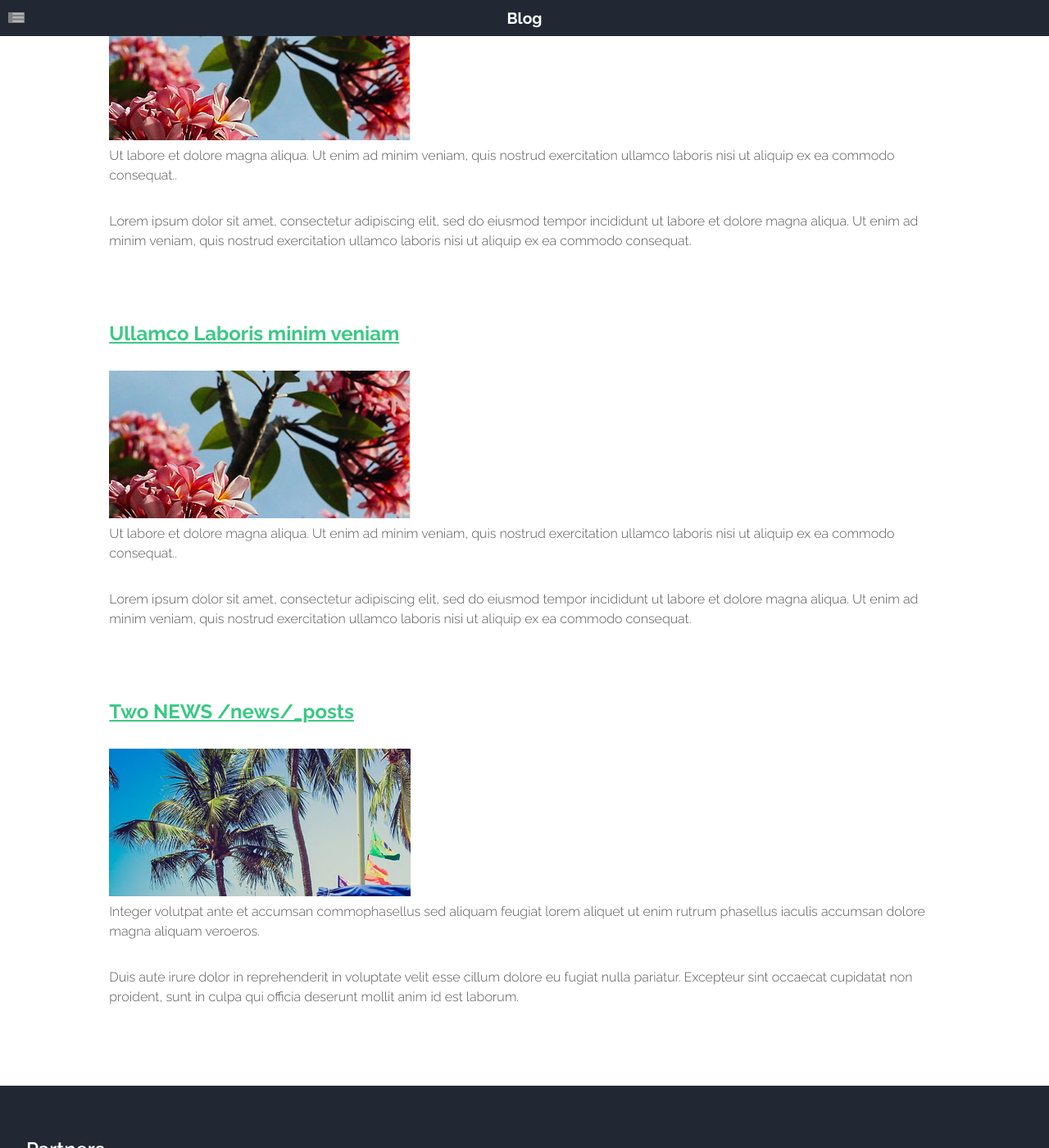
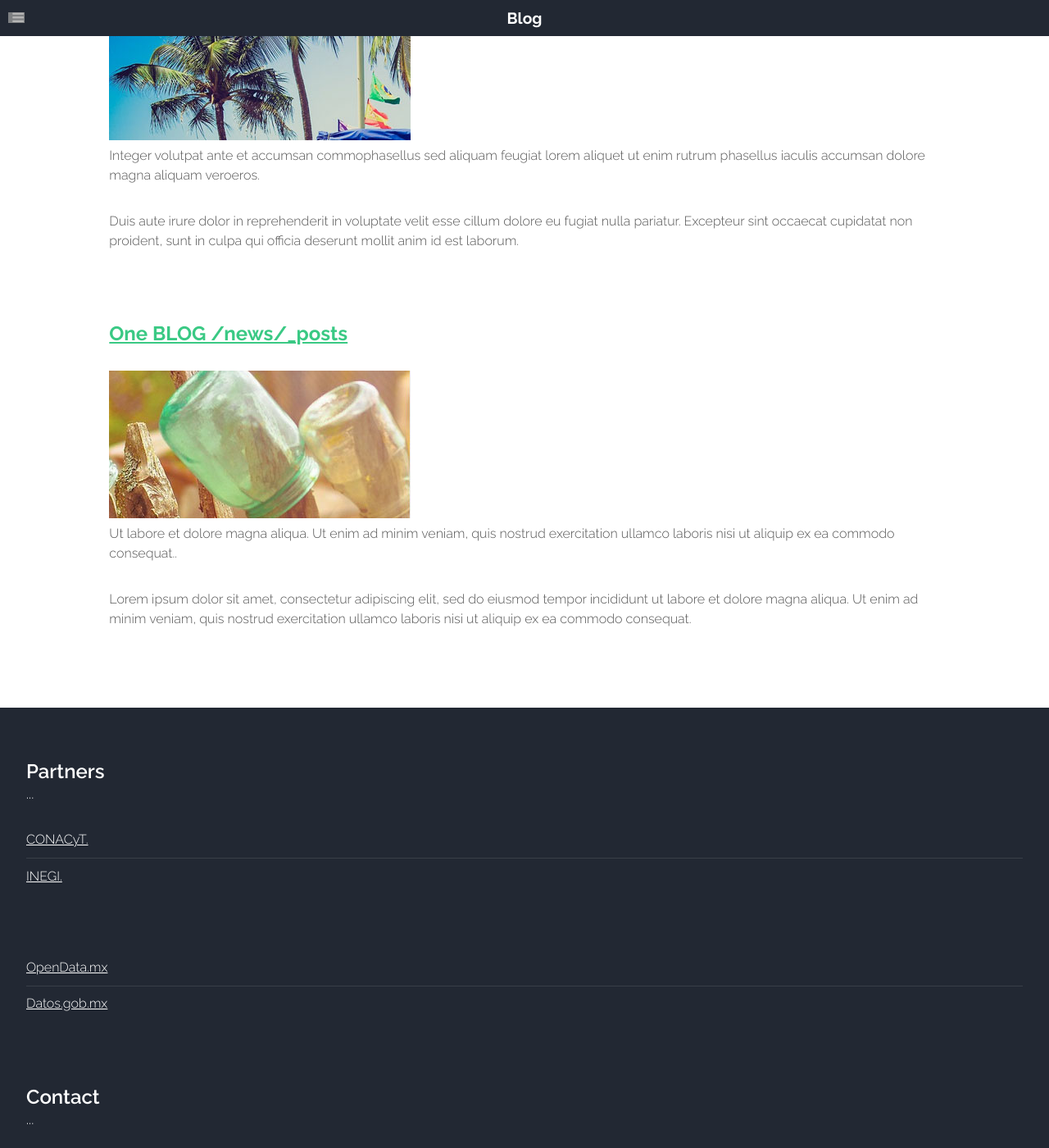
Before and after one commit to etanmn283/p11, a Jekyll site: the page built from blog/index.html, in a window 1280 px wide and 1400 px high, scrolled down 880 px. Shown: the whole window at 82% size. Built offline with Jekyll 4.4.1, drawn with Linux system fonts in a browser that asks for light colours; some of the changed text lies outside the part shown; grey boxes are pictures that could not be loaded.

Commit message:
29NOV2017_7

```diff
--- a/_includes/nav.html
+++ b/_includes/nav.html
@@ -5,7 +5,7 @@
 			<li {% if current[1] == 'index.html' %}class='current'{% endif %}><a href="{{ site.baseurl }}/index.html">Home</a></li>
 			<li {% if current[1] == 'news' %}class='current'{% endif %}><a href="{{ site.baseurl }}/news/index.html">News</a></li>
 			<li {% if current[1] == 'projects.html' %}class='current'{% endif %}><a href="{{ site.baseurl }}/projects.html">Projects</a></li>
-			<li {% if current[1] == 'blog' %}class='current'{% endif %}><a href="{{ site.baseurl }}/blog">Blog</a></li>
+			<li {% if current[1] == 'blog' %}class='current'{% endif %}><a href="{{ site.baseurl }}/blog/index.html">Blog</a></li>
 			<li {% if current[1] == 'members.html' %}class='current'{% endif %}><a href="{{ site.baseurl }}/members.html">Members</a></li>
 			<li {% if current[1] == 'contacts.html' %}class='current'{% endif %}><a href="{{ site.baseurl }}/contactus.html">Contact Us</a></li>
 		</ul>
--- a/_layouts/default.html
+++ b/_layouts/default.html
@@ -68,7 +68,7 @@
 											<span><a href="#">contact.ml4mx@gmail.com</a></span>
 										</li>
 										<li>
-											<span class="github">GitHub</span>
+											<span class="mail">GitHub</span>
 											<span><a href="https://github.com/ml4mx">https://github.com/ml4mx</a></span>
 										</li>
 										<!-- <li>
--- /dev/null
+++ b/blog/_posts/2014-08-20-one.md
@@ -0,0 +1,8 @@
+---
+title: One BLOG /news/_posts
+featured: images/pic04.jpg
+layout: post
+---
+
+<p>Ut labore et dolore magna aliqua. Ut enim ad minim veniam, quis nostrud exercitation ullamco laboris nisi ut aliquip ex ea commodo consequat..</p>
+<p>Lorem ipsum dolor sit amet, consectetur adipiscing elit, sed do eiusmod tempor incididunt ut labore et dolore magna aliqua. Ut enim ad minim veniam, quis nostrud exercitation ullamco laboris nisi ut aliquip ex ea commodo consequat.</p>
--- /dev/null
+++ b/blog/_posts/2014-08-25-two.md
@@ -0,0 +1,8 @@
+---
+title: Two BLOG /news/_posts
+featured: images/pic02.jpg
+layout: post
+---
+
+<p>Integer volutpat ante et accumsan commophasellus sed aliquam feugiat lorem aliquet ut enim rutrum phasellus iaculis accumsan dolore magna aliquam veroeros.</p>
+<p>Duis aute irure dolor in reprehenderit in voluptate velit esse cillum dolore eu fugiat nulla pariatur. Excepteur sint occaecat cupidatat non proident, sunt in culpa qui officia deserunt mollit anim id est laborum.</p>
--- /dev/null
+++ b/blog/_posts/2014-08-31-three.md
@@ -0,0 +1,8 @@
+---
+title: Three BLOG /news/_posts
+featured: images/pic03.jpg
+layout: post
+---
+
+<p>Ut labore et dolore magna aliqua. Ut enim ad minim veniam, quis nostrud exercitation ullamco laboris nisi ut aliquip ex ea commodo consequat..</p>
+<p>Lorem ipsum dolor sit amet, consectetur adipiscing elit, sed do eiusmod tempor incididunt ut labore et dolore magna aliqua. Ut enim ad minim veniam, quis nostrud exercitation ullamco laboris nisi ut aliquip ex ea commodo consequat.</p>
--- a/blog/index.html
+++ b/blog/index.html
@@ -9,11 +9,11 @@ layout: main
 			<section>
 				<div class="10u -1u">
 					<header class="major">
-						<h2>Blog</h2>
+						<h2>BaseURL/blog/index.html</h2>
 						<span class="byline">Blog Posts</span>
 					</header>
 					<ul class="style">
-						{% for post in site.posts offset: 0 limit: 4 %}
+						{% for post in site.categories.blog offset: 0 limit: 4 %}
 						<li>
 							<a href="{{ site.baseurl }}{{ post.url }}"><h2>{{ post.title }}</h2></a>
 							<img src="{{ site.baseurl }}/assets/{{ post.featured }}" alt="">
--- a/news/index.html
+++ b/news/index.html
@@ -9,7 +9,7 @@ layout: main
 			<section>
 				<div class="10u -1u">
 					<header class="major">
-						<h2>BaseURL/News/index.html</h2>
+						<h2>BaseURL/news/index.html</h2>
 						<span class="byline">Recent News</span>
 					</header>
 					<ul class="style">
```
